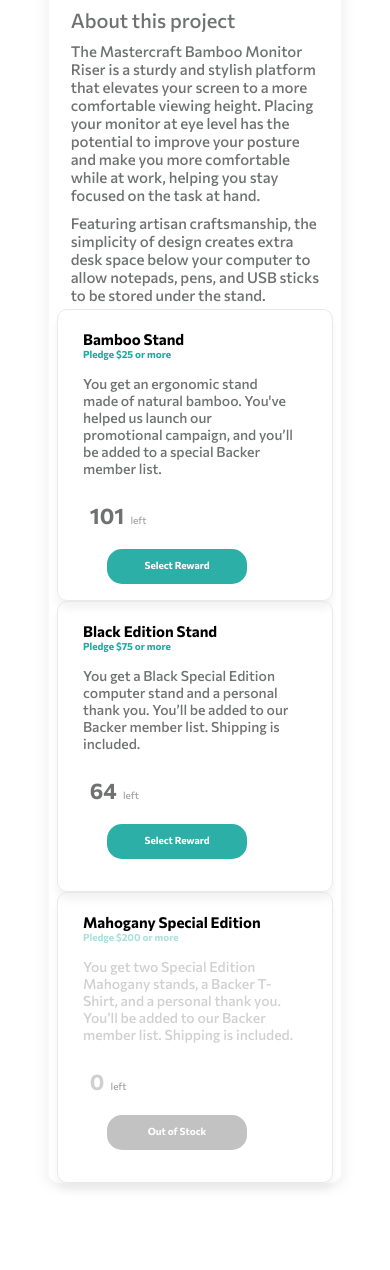
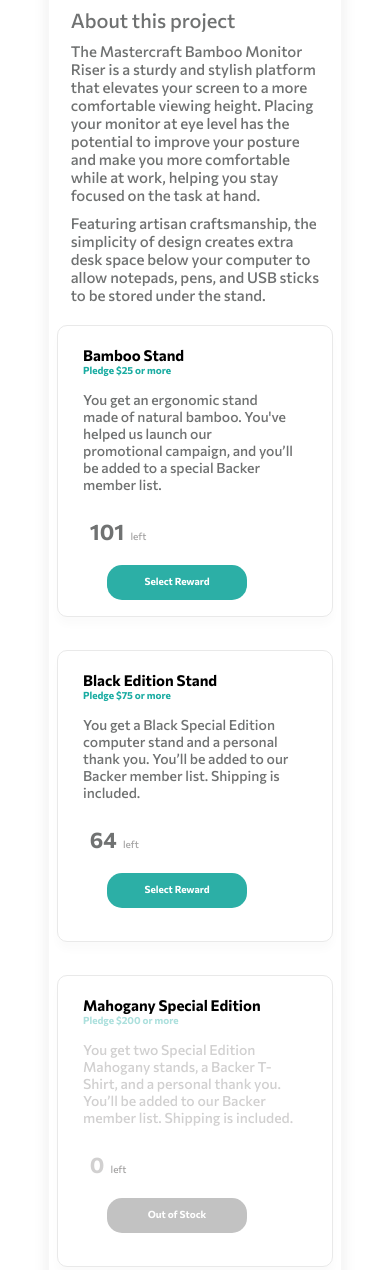
Before and after one commit to genaropass/nucba-13, a plain HTML site: page index.html in a window 390 px wide. Shown: the part 937-2207 px from the top of the page. Drawn offline with Linux system fonts and the light colour scheme.

Commit message:
Update style.css

```diff
--- a/style.css
+++ b/style.css
@@ -275,7 +275,7 @@ progress[value]::-webkit-progress-value {
     padding: 20px;
     margin: auto;
     border-radius: 10px;
-    box-shadow:0 8px 8px rgba(0,0,0,0.05);
+    box-shadow:0 8px 8px rgba(0,0,0,0.02);
 }
 
 .card1 p, .card2 p, .card3 p{
@@ -679,6 +679,10 @@ h3{
     .cont1{
         bottom: 180px;
     }
+
+    .cont3{
+        height: 1300px;
+    }
 }
 
 @media (max-width: 372px){
@@ -691,7 +695,7 @@ h3{
     }
 
     .cont3{
-        height: 1300px;
+        height: 1400px;
     }
 
 
```
